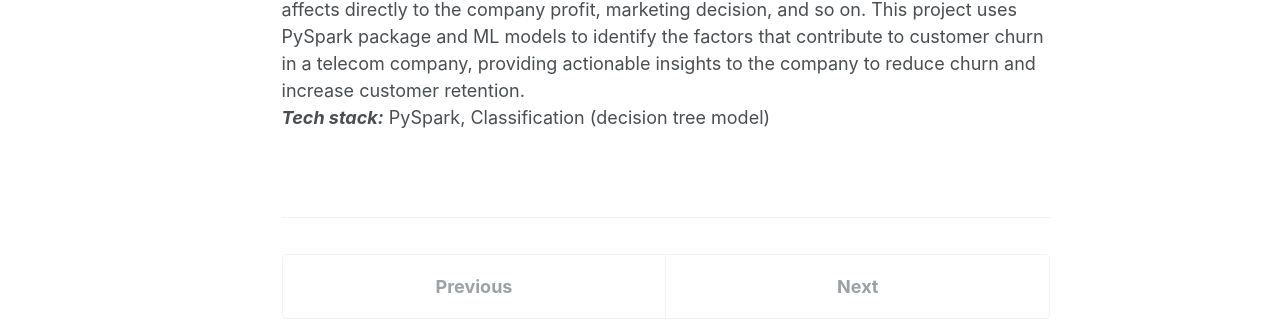
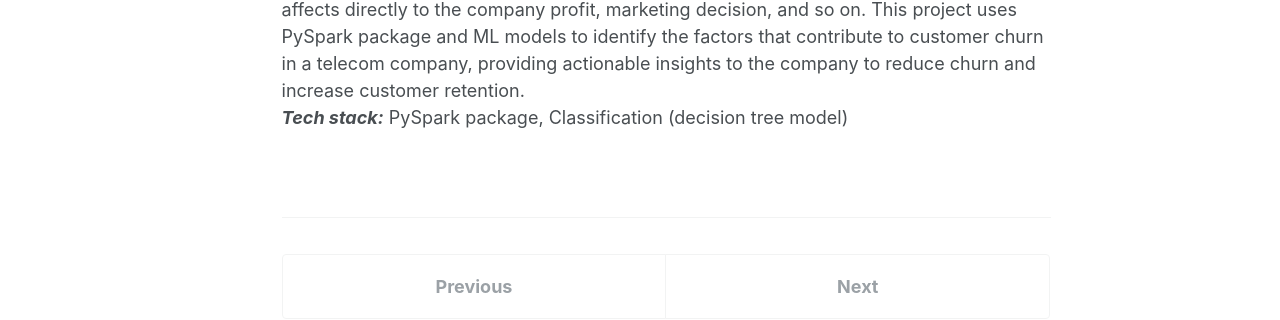
Before and after one commit to hdlinhnguyen/hdlinhnguyen.github.io, a Jekyll site: the page built from _portfolio/project_2.md, in a window 1280 px wide. Shown: the part 227-547 px from the top of the page. Built offline with Jekyll 4.4.1, drawn with Linux system fonts in a browser that asks for light colours; emoji names are drawn with the system emoji font; a script that is not in the unit is left out.

Commit message:
Update project_2.md

```diff
--- a/_portfolio/project_2.md
+++ b/_portfolio/project_2.md
@@ -5,4 +5,4 @@ collection: portfolio
 ---
 
 For any commercial company, customer churn analysis plays an important role as it affects directly to the company profit, marketing decision, and so on. This project uses PySpark package and ML models to identify the factors that contribute to customer churn in a telecom company, providing actionable insights to the company to reduce churn and increase customer retention.
-<br> ***Tech stack:*** PySpark, Classification (decision tree model)
+<br> ***Tech stack:*** PySpark package, Classification (decision tree model)
```
